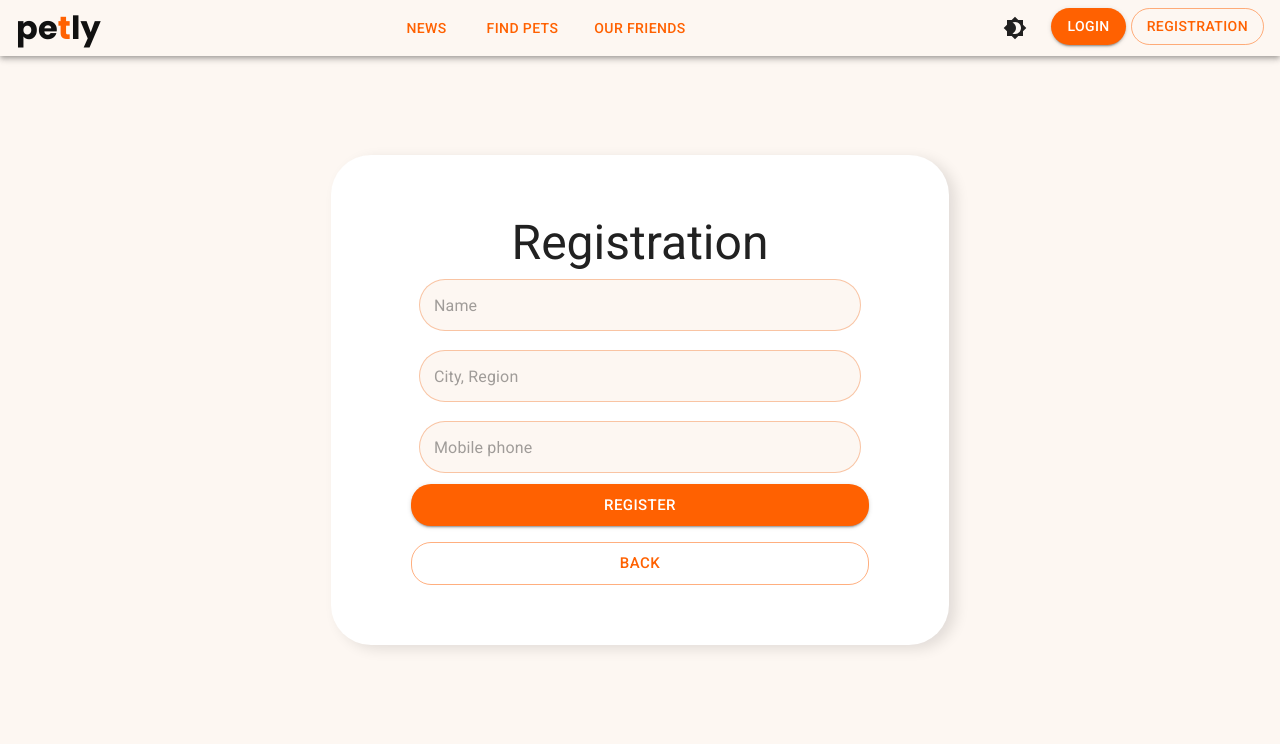
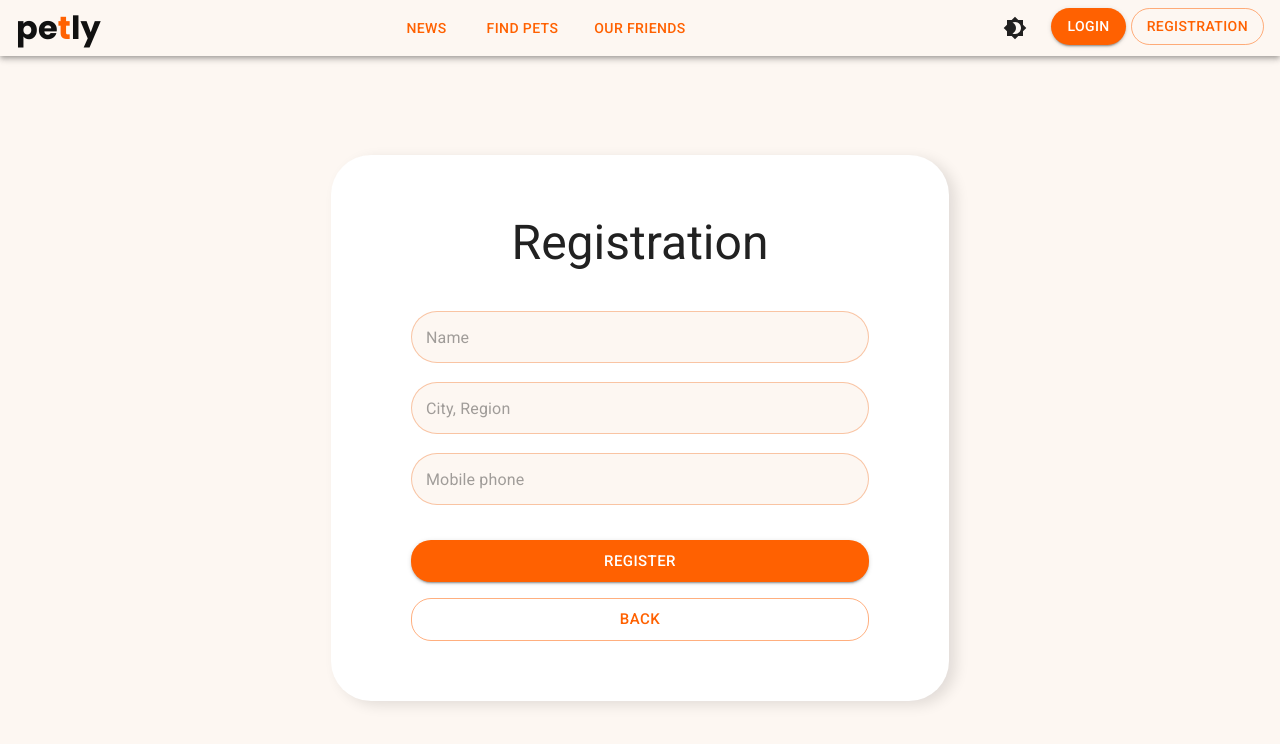
Before and after one commit to kbuhantsev/find-pets, a React (Create React App) app: page /find-pets/register in a window 1280 px wide. Both pictures are taken after a click on the button "NEXT". Shown: the top 744 px of the page. Built offline with nearby package versions, Linux system fonts and the light colour scheme; no server answers.

Commit message:
Update RegisterForm.jsx

```diff
--- a/src/components/RegisterForm/RegisterForm.jsx
+++ b/src/components/RegisterForm/RegisterForm.jsx
@@ -141,10 +141,12 @@ const RegisterForm = () => {
         </Box>
       ) : (
         <RegisterFormStyled onSubmit={formik.handleSubmit}>
-          <Typography variant="h3">Registration</Typography>
+          <Typography variant="h3" sx={{ mb: '40px' }}>
+            Registration
+          </Typography>
           {page === 1 && (
-            <>
-              <FormControl sx={{ m: 1 }} variant="outlined">
+            <Box display="flex" flexDirection="column" gap="16px" mb="16px">
+              <FormControl variant="outlined">
                 <OutlinedInputStyled
                   name="email"
                   type="text"
@@ -160,7 +162,7 @@ const RegisterForm = () => {
                 </FormHelperText>
               </FormControl>
 
-              <FormControl sx={{ m: 1 }} variant="outlined">
+              <FormControl variant="outlined">
                 <OutlinedInputStyled
                   name="password"
                   type={showPassword ? 'text' : 'password'}
@@ -190,7 +192,7 @@ const RegisterForm = () => {
                 </FormHelperText>
               </FormControl>
 
-              <FormControl sx={{ m: 1 }} variant="outlined">
+              <FormControl variant="outlined">
                 <OutlinedInputStyled
                   name="confirm_password"
                   type={showPassword ? 'text' : 'password'}
@@ -220,11 +222,11 @@ const RegisterForm = () => {
                   {formik.errors.confirm_password}
                 </FormHelperText>
               </FormControl>
-            </>
+            </Box>
           )}
           {page === 2 && (
-            <>
-              <FormControl sx={{ m: 1 }} variant="outlined">
+            <Box display="flex" flexDirection="column" gap="16px">
+              <FormControl variant="outlined">
                 <OutlinedInputStyled
                   name="name"
                   type="text"
@@ -240,7 +242,7 @@ const RegisterForm = () => {
                 </FormHelperText>
               </FormControl>
 
-              <FormControl sx={{ m: 1 }} variant="outlined">
+              <FormControl variant="outlined">
                 <OutlinedInputStyled
                   name="city"
                   type="text"
@@ -256,7 +258,7 @@ const RegisterForm = () => {
                 </FormHelperText>
               </FormControl>
 
-              <FormControl sx={{ m: 1 }} variant="outlined">
+              <FormControl variant="outlined">
                 <OutlinedInputStyled
                   name="phone"
                   type="text"
@@ -276,11 +278,16 @@ const RegisterForm = () => {
                 variant="contained"
                 type="submit"
                 size="large"
-                sx={{ borderRadius: '20px', width: '100%', mb: '16px' }}
+                sx={{
+                  borderRadius: '20px',
+                  width: '100%',
+                  marginTop: '16px',
+                  marginBottom: '16px',
+                }}
               >
                 Register
               </Button>
-            </>
+            </Box>
           )}
           <Button
             variant={page === 1 ? 'contained' : 'outlined'}
```
